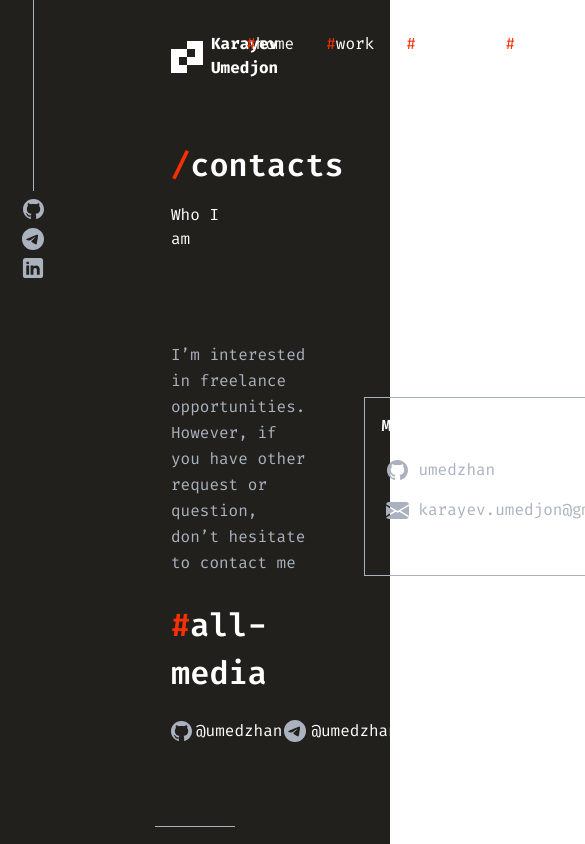
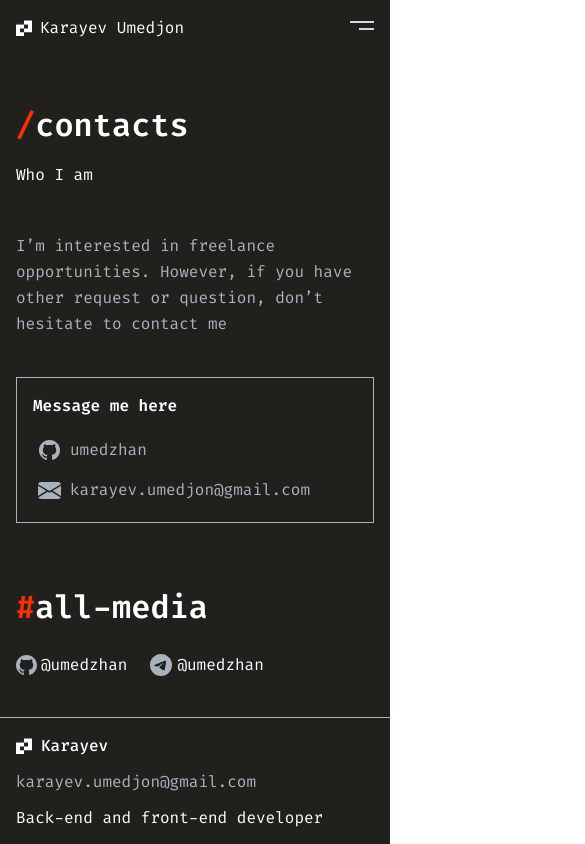
Before and after one commit to umedzhan/xportfolio, a React (Vite) app: page /contacts in a window 390 px wide. Shown: the top 844 px of the page, 585 px wide, since content can reach past the window. Built offline with nearby package versions, Linux system fonts and the light colour scheme.

Commit message:
contact mobile

```diff
--- a/src/pages/contacts.jsx
+++ b/src/pages/contacts.jsx
@@ -1,11 +1,12 @@
 import { Link } from "react-router-dom";
-import { Header } from "../components/header";
+import { Header, MobileHeader } from "../components/header";
 import { Footer } from "../components/footer";
 import { Media } from "../components/media";
 
 export const Home = () => {
   return (
-    <div className="text-[#fff] bg-[#21201c] h-lvh">
+    <>
+      <div className="hidden md:block text-[#fff] bg-[#21201c] h-lvh">
         <div className="mx-[171px]">
           <Media />
           <Header />
@@ -64,7 +65,10 @@ export const Home = () => {
                 <img src="icons/github.svg" />
                 @umedzhan
               </a>
-            <a href="https://t.me/umezhon" className="flex gap-1 items-center">
+              <a
+                href="https://t.me/umezhon"
+                className="flex gap-1 items-center"
+              >
                 <img src="icons/telegram.svg" />
                 @umedzhan
               </a>
@@ -75,6 +79,82 @@ export const Home = () => {
           <Footer />
         </div>
       </div>
+
+      {/* For Mobile */}
+
+      <div className="md:hidden text-[#fff] bg-[#21201c]">
+        <div className="mx-[16px]">
+          <MobileHeader />
+          <div className="mt-[53px]">
+            <div className="flex flex-col gap-[14px]">
+              <div className="font-semibold text-[32px]">
+                <font className="main-color">/</font>contacts
+              </div>
+              <div>Who I am</div>
+            </div>
+          </div>
+
+          <div className="h-[46px]" />
+
+          <div className="flex flex-col gap-[40px] justify-between">
+            <div className="flex flex-col gap-5 [line-height:26px] text-[16px] max-w-[600px] text-[#ABB2BF]">
+              I’m interested in freelance opportunities. However, if you have
+              other request or question, don’t hesitate to contact me
+            </div>
+            <div className="flex flex-col gap-4 p-4 border-1 border-[#ABB2BF]">
+              <h1 className="font-semibold text-[16px]">Message me here</h1>
+              <div className="flex flex-col gap-2 text-[#ABB2BF]">
+                <a
+                  href="https://github.com/umedzhan"
+                  className="flex gap-[5px] items-center text-[16px]"
+                >
+                  <div className="flex justify-center items-center w-[32px] h-[32px] p-[1px]">
+                    <img src="icons/github.svg" />
+                  </div>
+                  umedzhan
+                </a>
+                <a
+                  href="mailto:karayev.umedjon@gmail.com"
+                  className="flex gap-[5px] items-center text-[16px]"
+                >
+                  <div className="flex justify-center items-center w-[32px] h-[32px] px-[3px] py-[7px]">
+                    <img src="icons/email.svg" />
+                  </div>
+                  karayev.umedjon@gmail.com
+                </a>
+              </div>
+            </div>
+          </div>
+
+          <div className="h-[60px]" />
+
+          <div className="flex flex-col gap-[22px]">
+            <h1 className="font-semibold text-[32px]">
+              <font className="main-color">#</font>all-media
+            </h1>
+            <div className="flex gap-[22px]">
+              <a
+                href="https://github.com/umedzhan"
+                className="flex gap-1 items-center"
+              >
+                <img src="icons/github.svg" />
+                @umedzhan
+              </a>
+              <a
+                href="https://t.me/umezhon"
+                className="flex gap-1 items-center"
+              >
+                <img src="icons/telegram.svg" />
+                @umedzhan
+              </a>
+            </div>
+          </div>
+
+          <div className="h-[40px]" />
+          <Footer />
+        </div>
+      </div>
+    </>
   );
 };
 
```
Lines whose indentation alone changed are shown as unchanged.
